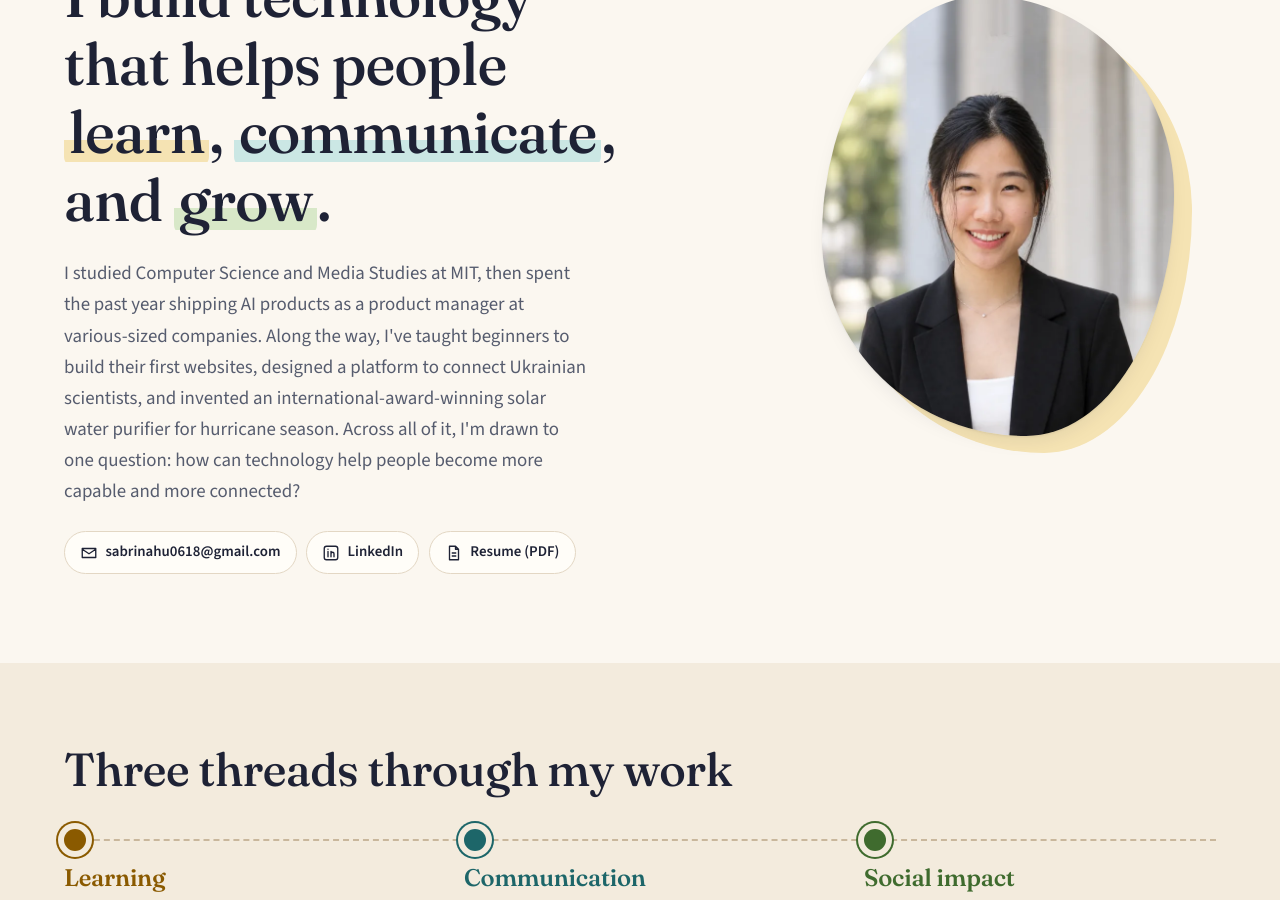
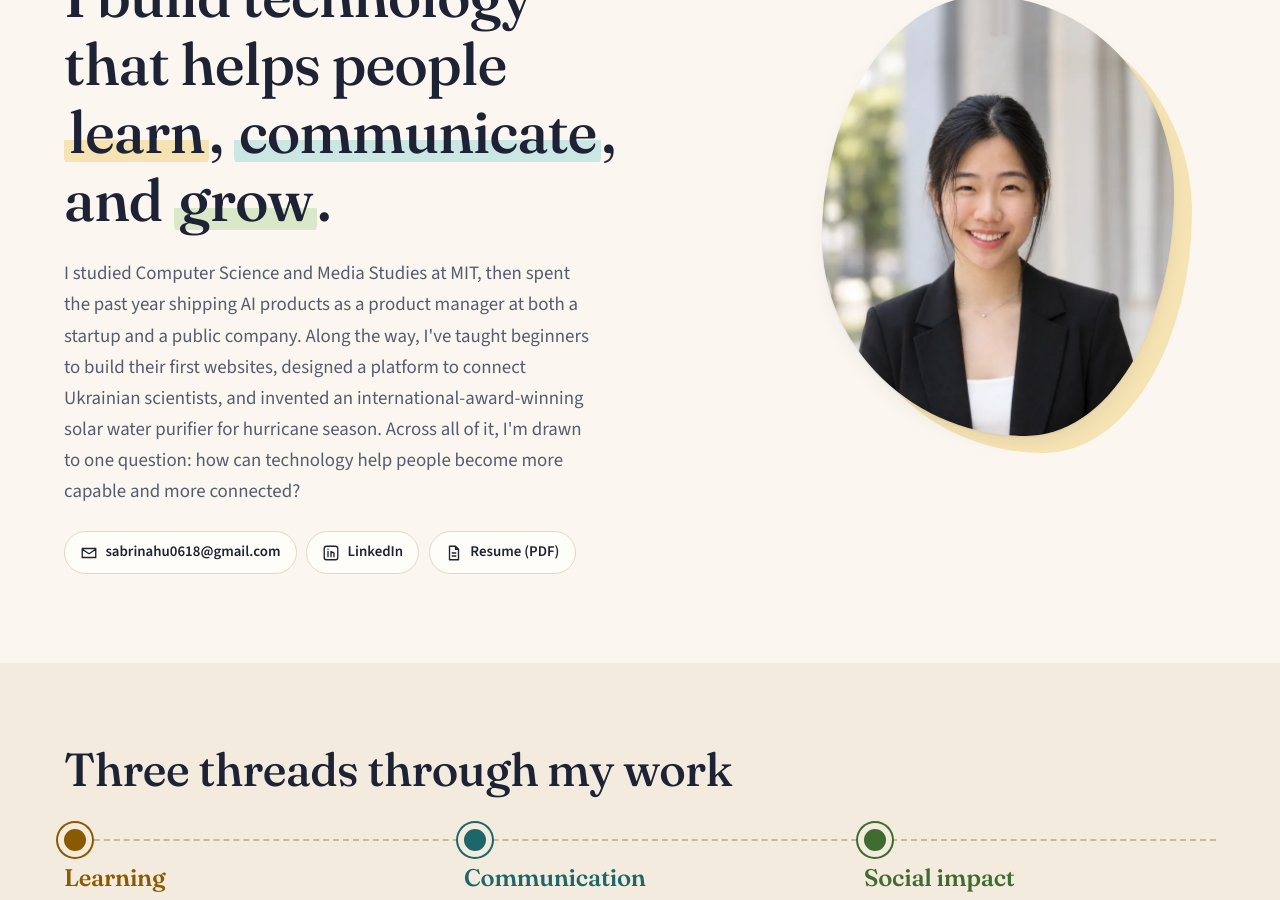
Before and after one commit to sabrinahu618/portfolio, a Jekyll site: the page built from index.html, in a window 1280 px wide and 900 px high, scrolled down 305 px. Built offline with Jekyll 4.4.1, drawn with Linux system fonts in a browser that asks for light colours.

Commit message:
Clarify intro wording
Co-Authored-By: Claude Opus 5.5 <noreply@anthropic.com>
Claude-Session: https://claude.ai/code/session_01HybnYJGYPLDq5hkAYptQSd

```diff
--- a/_data/profile.yml
+++ b/_data/profile.yml
@@ -15,7 +15,8 @@ headshot_alt: Sabrina Hu smiling, wearing a black blazer, outdoors in front of s
 roles: Designer · Researcher · Educator
 intro: >-
   I studied Computer Science and Media Studies at MIT, then spent the past
-  year shipping AI products as a product manager at various-sized companies.
+  year shipping AI products as a product manager at both a startup and a
+  public company.
   Along the way, I've taught beginners to build their first websites,
   designed a platform to connect Ukrainian scientists, and invented an
   international-award-winning solar water purifier for hurricane season.
```
